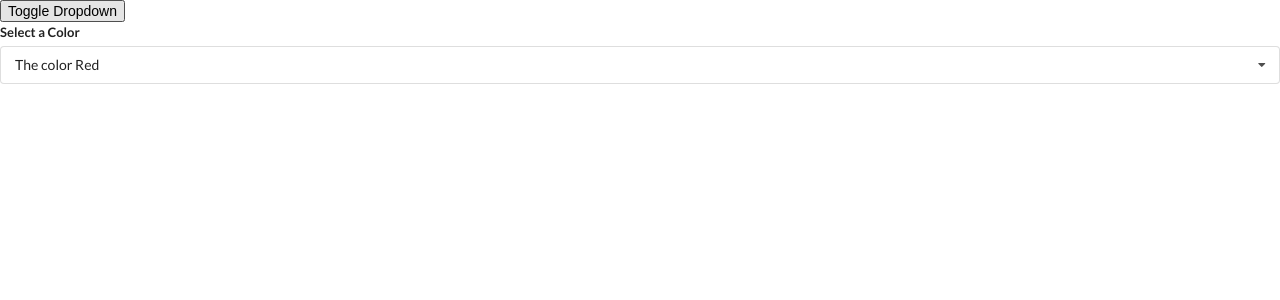
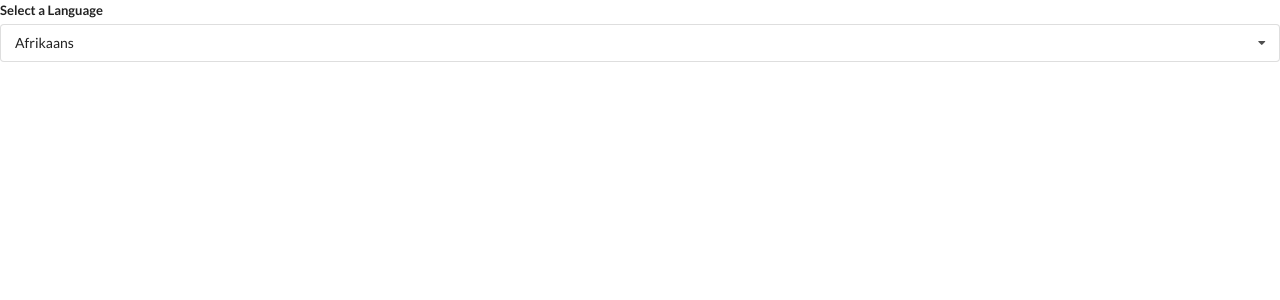
Before and after one commit to Irena-Pod/Widgets, a React (Create React App) app: page / in a window 1280 px wide. Shown: the top 300 px of the page. Built offline with nearby package versions, Linux system fonts and the light colour scheme.

Commit message:
Add Translate component

```diff
--- a/src/App.jsx
+++ b/src/App.jsx
@@ -2,7 +2,7 @@
 import Search from './components/Search';
 import Dropdown from './components/Dropdown';
 import { useState } from 'react';
-
+import Translate from './components/Translate';
 const items = [
   {
     title: 'What is React?',
@@ -34,23 +34,18 @@
 ];
 
 const App = () => {
-  const [selected, setSelected] = useState(options[0]);
-  const [showDropdown, setShowDropdown] = useState(true);
+  // const [selected, setSelected] = useState(options[0]);
 
   return (
     <div>
       {/* <Accordion items={items} /> */}
       {/* <Search /> */}
-      <button onClick={() => setShowDropdown(!showDropdown)}>
-        Toggle Dropdown
-      </button>
-      {showDropdown ? (
-        <Dropdown
+      {/* <Dropdown
           selected={selected}
           onSelectedChange={setSelected}
           options={options}
-        />
-      ) : null}
+        /> */}
+        <Translate />
     </div>
   );
 };
--- a/src/components/Dropdown.jsx
+++ b/src/components/Dropdown.jsx
@@ -1,6 +1,6 @@
 import { useEffect, useState, useRef } from 'react';
 
-const Dropdown = ({ options, selected, onSelectedChange }) => {
+const Dropdown = ({ options, label, selected, onSelectedChange }) => {
   const [open, setOpen] = useState(false);
   const ref = useRef();
 
@@ -37,7 +37,7 @@
   return (
     <div ref={ref} className="ui form">
       <div className="field">
-        <label className="label">Select a Color</label>
+        <label className="label">{label}</label>
         <div
           onClick={() => setOpen(!open)}
           className={`ui selection dropdown ${open ? 'visible active' : ''}`}
--- /dev/null
+++ b/src/components/Translate.jsx
@@ -0,0 +1,34 @@
+import { useState } from 'react';
+import Dropdown from './Dropdown';
+
+const options = [
+  {
+    label: 'Afrikaans',
+    value: 'af',
+  },
+  {
+    label: 'Arabic',
+    value: 'ar',
+  },
+  {
+    label: 'Hindi',
+    value: 'hi',
+  },
+];
+
+const Translate = () => {
+  const [language, setLanguage] = useState(options[0]);
+
+  return (
+    <div>
+      <Dropdown
+        options={options}
+        selected={language}
+        onSelectedChange={setLanguage}
+        label="Select a Language"
+      />
+    </div>
+  );
+};
+
+export default Translate;
```
